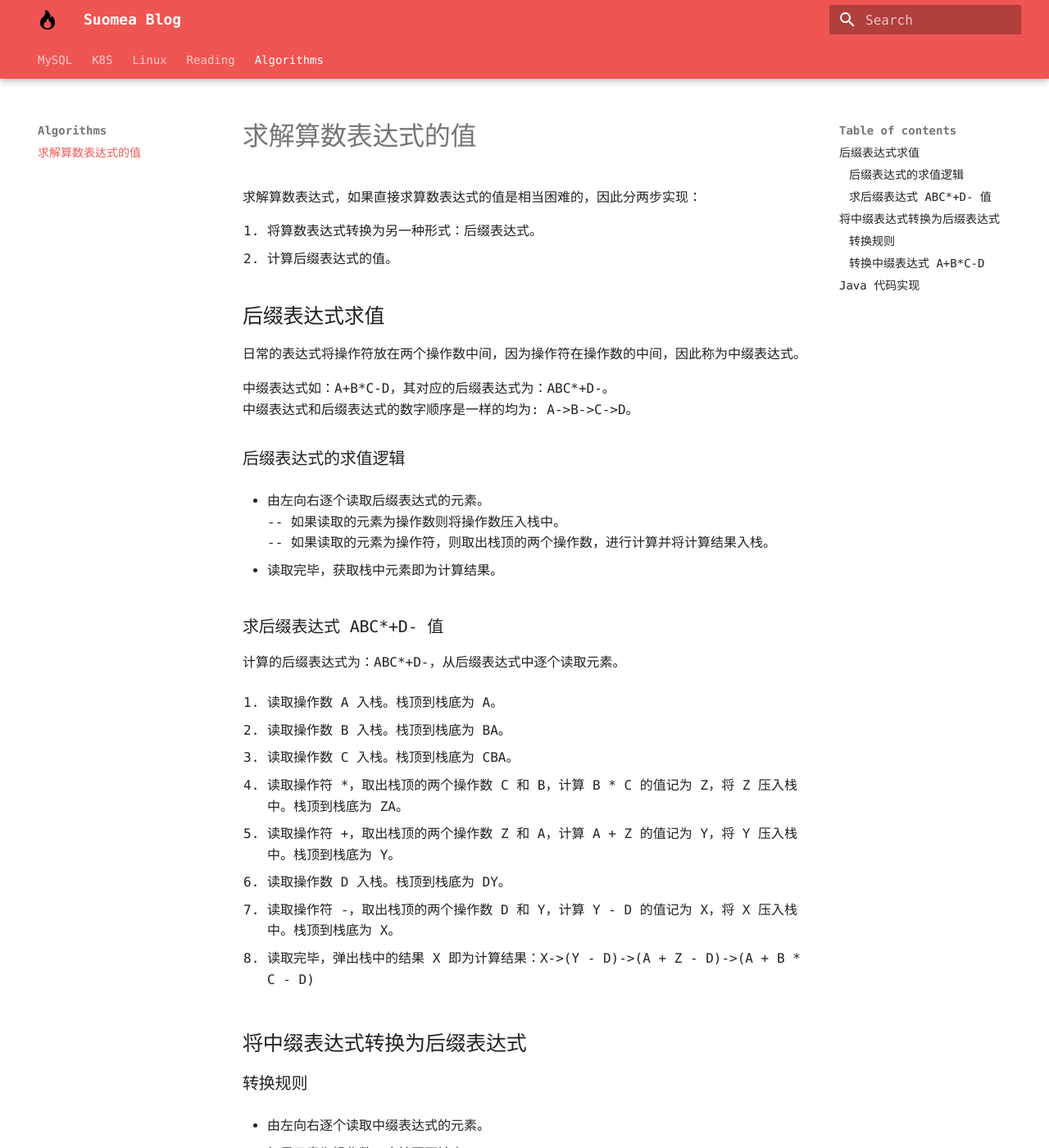
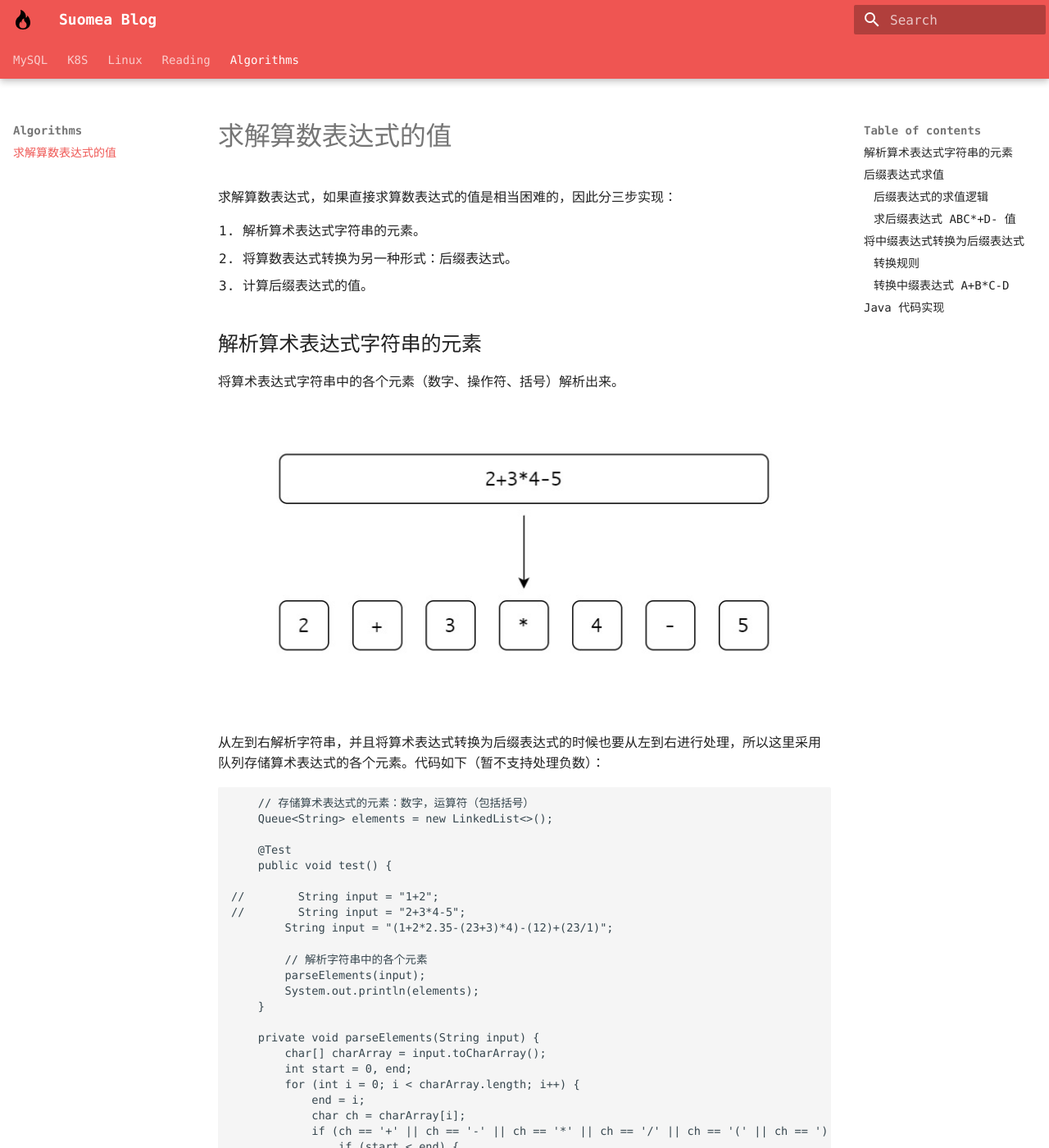
Before and after one commit to Suomea/blog, an MkDocs documentation site: the page built from docs/Algorithms/求解算数表达式的值.md, in a window 1280 px wide and 1400 px high. Shown: the whole window at 82% size. Built offline with MkDocs 1.6.1 and Material for MkDocs 9.7.7, drawn with Linux system fonts in a browser that asks for light colours; some web fonts are replaced; some of the changed text lies outside the part shown.

Commit message:
更新‘求解算术表达式的值’和‘安装 Kubernetes 集群’，更新博客内容宽度。

````diff
--- a/docs/Algorithms/求解算数表达式的值.md
+++ b/docs/Algorithms/求解算数表达式的值.md
@@ -1,7 +1,50 @@
-求解算数表达式，如果直接求算数表达式的值是相当困难的，因此分两步实现：
+求解算数表达式，如果直接求算数表达式的值是相当困难的，因此分三步实现：
 
-1. 将算数表达式转换为另一种形式：后缀表达式。
+1. 解析算术表达式字符串的元素。
+2. 将算数表达式转换为另一种形式：后缀表达式。
 2. 计算后缀表达式的值。
+
+## 解析算术表达式字符串的元素
+将算术表达式字符串中的各个元素（数字、操作符、括号）解析出来。
+![元素](../pictures/求解算数表达式的值-1.jpg)
+
+从左到右解析字符串，并且将算术表达式转换为后缀表达式的时候也要从左到右进行处理，所以这里采用队列存储算术表达式的各个元素。代码如下（暂不支持处理负数）：
+```java
+    // 存储算术表达式的元素：数字，运算符（包括括号）
+    Queue<String> elements = new LinkedList<>();
+
+    @Test
+    public void test() {
+
+//        String input = "1+2";
+//        String input = "2+3*4-5";
+        String input = "(1+2*2.35-(23+3)*4)-(12)+(23/1)";
+
+        // 解析字符串中的各个元素
+        parseElements(input);
+        System.out.println(elements);
+    }
+
+    private void parseElements(String input) {
+        char[] charArray = input.toCharArray();
+        int start = 0, end;
+        for (int i = 0; i < charArray.length; i++) {
+            end = i;
+            char ch = charArray[i];
+            if (ch == '+' || ch == '-' || ch == '*' || ch == '/' || ch == '(' || ch == ')') {
+                if (start < end) {
+                    char[] elementArray = Arrays.copyOfRange(charArray, start, end);
+                    elements.offer(new String(elementArray));
+                }
+                elements.offer(String.valueOf(ch));
+                start = i + 1;
+            } else if (i == charArray.length - 1) {
+                char[] elementArray = Arrays.copyOfRange(charArray, start, charArray.length);
+                elements.offer(new String(elementArray));
+            }
+        }
+    }
+```
 
 ## 后缀表达式求值
 日常的表达式将操作符放在两个操作数中间，因为操作符在操作数的中间，因此称为中缀表达式。
--- /dev/null
+++ b/docs/stylesheets/extra.css
@@ -0,0 +1,3 @@
+.md-grid {
+    max-width: 1700px;
+}
--- a/mkdocs.yml
+++ b/mkdocs.yml
@@ -37,3 +37,6 @@ nav:
       - Reading/2021.md
   - Algorithms:
       - Algorithms/求解算数表达式的值.md
+
+extra_css:
+  - stylesheets/extra.css
````
Also changed, not shown: docs/K8S/安装 Kubernetes 集群.md (+2 -2 lines), docs/pictures/求解算数表达式的值-1.jpg (added).
